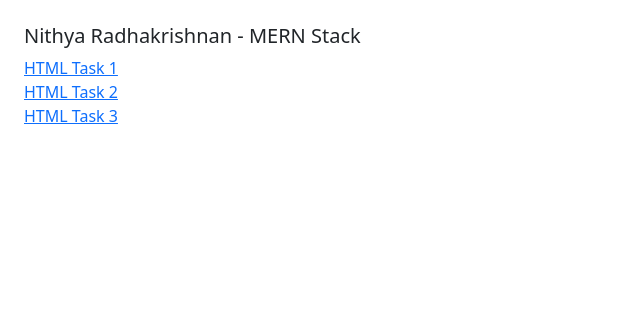
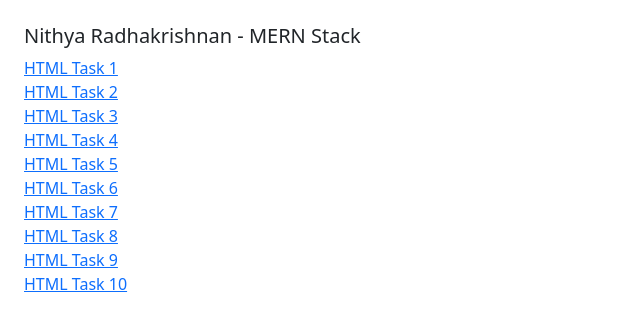
Before and after one commit to cheddarrr/mern-stack-html-tasks, a plain HTML site: page index.html in a window 1280 px wide. Shown: the whole page, without its empty margins (0-640 px from the left). Drawn offline with nearby package versions, Linux system fonts and the light colour scheme.

Commit message:
Update index.html

```diff
--- a/index.html
+++ b/index.html
@@ -12,5 +12,12 @@
     <a href = "HTML-1.html" class="ms-4">HTML Task 1</a><br>
     <a href = "HTML-2.html" class="ms-4">HTML Task 2</a><br>
     <a href = "HTML-3.html" class="ms-4">HTML Task 3</a><br>
+    <a href = "HTML-4.html" class="ms-4">HTML Task 4</a><br>
+    <a href = "HTML-5.html" class="ms-4">HTML Task 5</a><br>
+    <a href = "HTML-6.html" class="ms-4">HTML Task 6</a><br>
+    <a href = "HTML-7.html" class="ms-4">HTML Task 7</a><br>
+    <a href = "HTML-8.html" class="ms-4">HTML Task 8</a><br>
+    <a href = "HTML-9.html" class="ms-4">HTML Task 9</a><br>
+    <a href = "HTML-10.html" class="ms-4">HTML Task 10</a><br>
 </body>
 </html>
```
